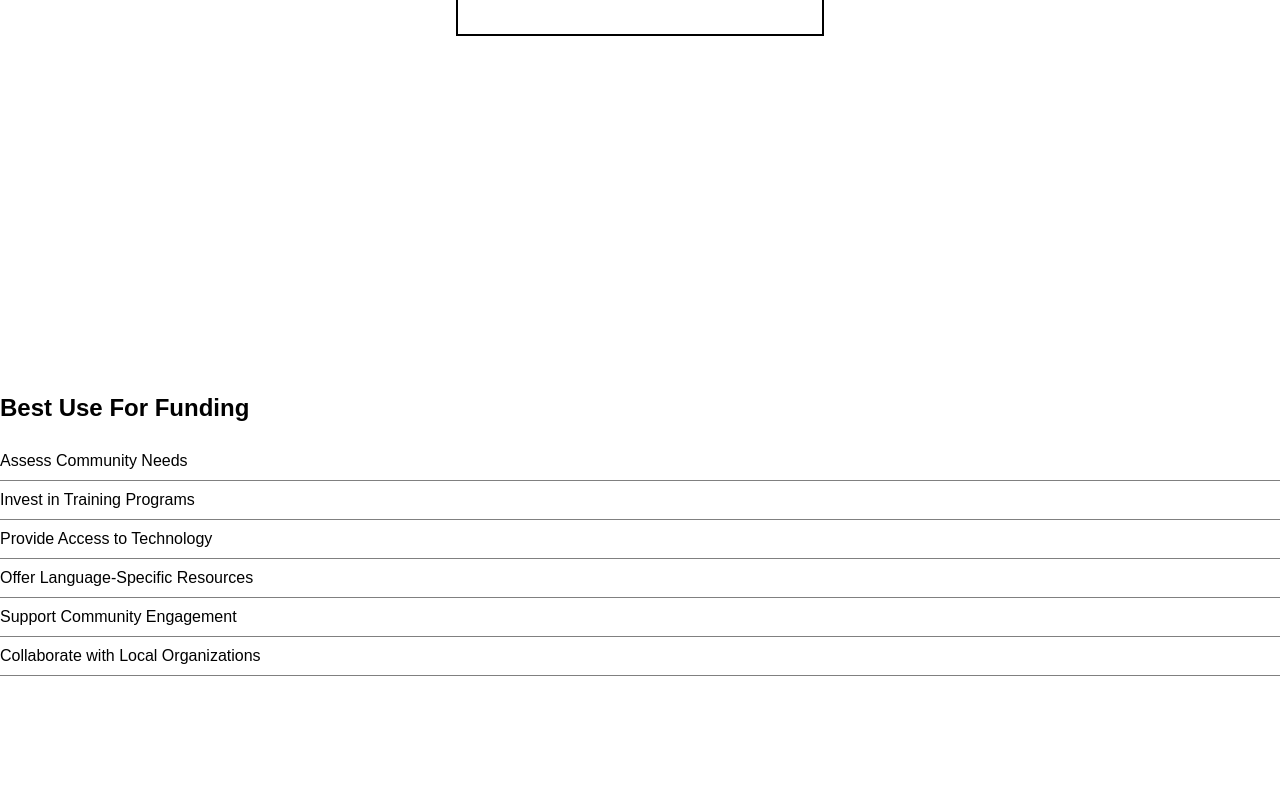
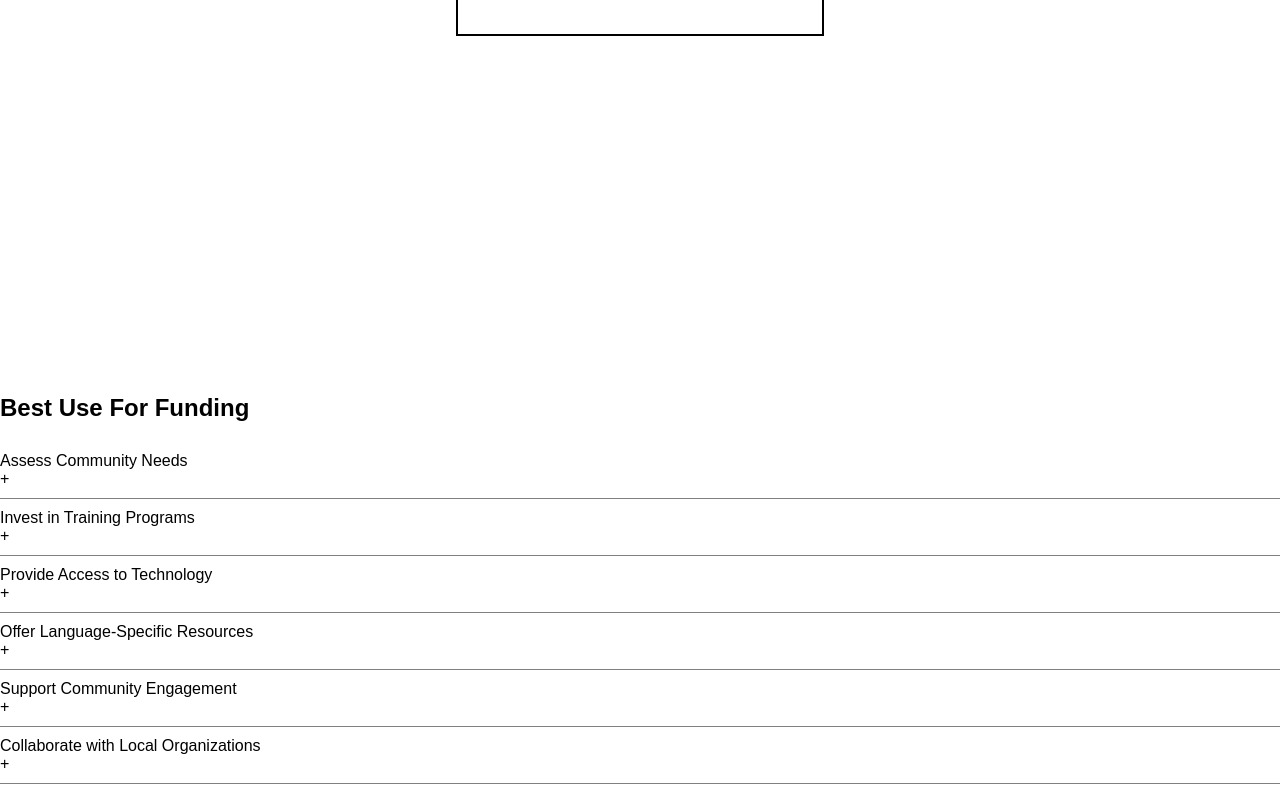
Before and after one commit to naishm-2029234/equitylink, a React (Create React App) app in the folder equityapp/: page /funding in a window 1280 px wide. Shown: the part 1351-2151 px from the top of the page. Before the commit the page ends 2043 px from the top, so only its background shows below. Built offline with nearby package versions, Linux system fonts and the light colour scheme.

Commit message:
Add files via upload

```diff
--- a/equityapp/src/components/funding.js
+++ b/equityapp/src/components/funding.js
@@ -28,15 +28,27 @@ function funding() {
                     <h1 className="bold">Budgeting Calculator</h1>
                 </div>
             </div>
-            <div className="bo">
+            <div className="centered">
                 <h2>Best Use For Funding</h2>
                 <ul className="list">
-                    <li className="list-item">Assess Community Needs</li>
-                    <li className="list-item">Invest in Training Programs</li>
-                    <li className="list-item">Provide Access to Technology</li>
-                    <li className="list-item">Offer Language-Specific Resources</li>
-                    <li className="list-item">Support Community Engagement</li>
-                    <li className="list-item">Collaborate with Local Organizations</li>
+                    <li className="list-item">Assess Community Needs
+                        <div className="alignright">+</div>
+                    </li>
+                    <li className="list-item">Invest in Training Programs
+                        <div className="alignright">+</div>
+                    </li>
+                    <li className="list-item">Provide Access to Technology
+                        <div className="alignright">+</div>
+                    </li>
+                    <li className="list-item">Offer Language-Specific Resources
+                        <div className="alignright">+</div>
+                    </li>
+                    <li className="list-item">Support Community Engagement
+                        <div className="alignright">+</div>
+                    </li>
+                    <li className="list-item">Collaborate with Local Organizations
+                        <div className="alignright">+</div>
+                    </li>
                 </ul>
             </div>
         </div>
```
